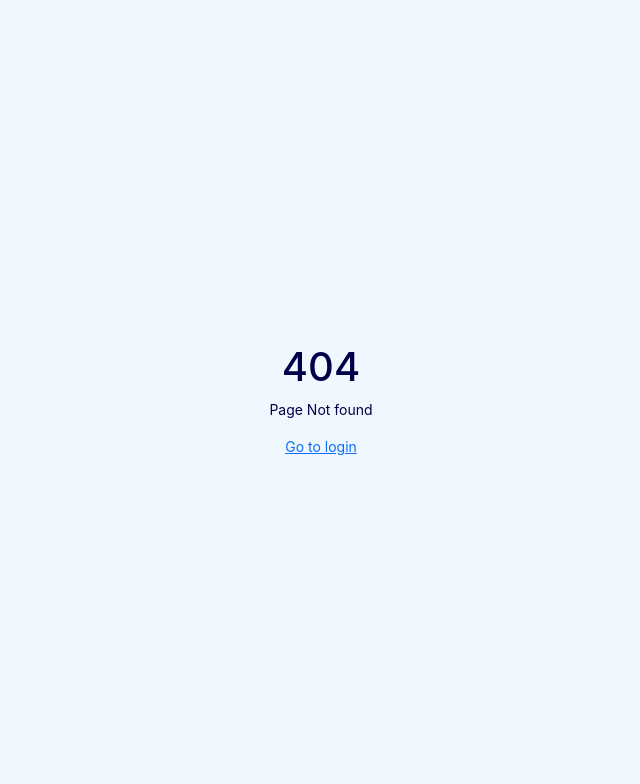
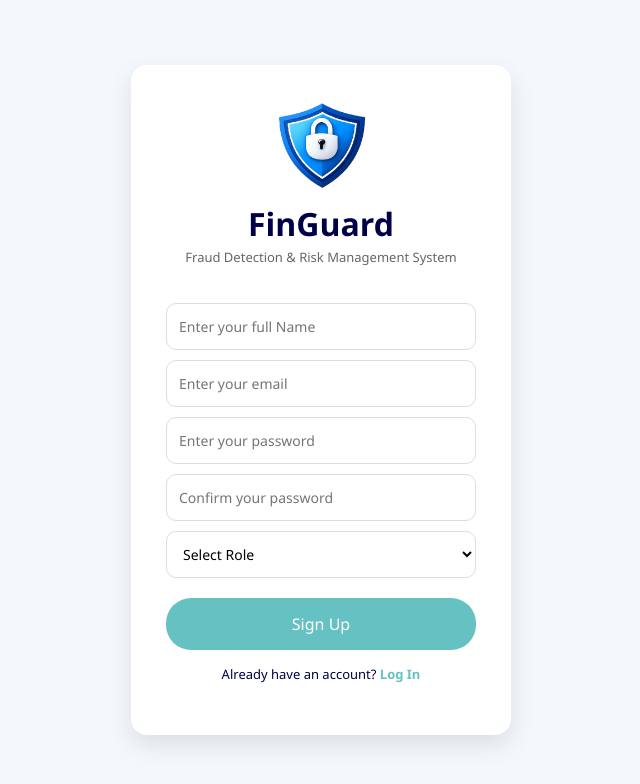
Before and after one commit to Gayathri-8093/FINGUARD, an Angular app: page /signup in a window 1280 px wide. Before the commit this address had no page. Shown: the top 784 px of the page, without its empty margins (319-959 px from the left). Built offline with nearby package versions, Linux system fonts and the light colour scheme.

Commit message:
add sign-up page

```diff
--- a/src/app/admin/kyc-verification/kyc-verification.css
+++ b/src/app/admin/kyc-verification/kyc-verification.css
@@ -74,6 +74,6 @@ textarea {
   min-height: 100vh;
   display: flex;
   flex-direction: column;
-  padding-top: 50px;  /* vertical center */
-  align-items: center;      /* horizontal center */
+  padding-top: 50px;
+  align-items: center;
 }
--- a/src/app/admin/kyc-verification/kyc-verification.html
+++ b/src/app/admin/kyc-verification/kyc-verification.html
@@ -61,4 +61,5 @@
       </div>
     </div>
   </section>
+
 }
--- a/src/app/admin/kyc-verification/kyc-verification.ts
+++ b/src/app/admin/kyc-verification/kyc-verification.ts
@@ -12,6 +12,7 @@ import { Onboarding } from '../../core/services/onboarding';
   styleUrl: './kyc-verification.css',
 })
 export class KycVerification implements OnInit{
+
   view: 'list' | 'review' = 'list';
   selectedKyc?: OnboardingApplication;
   remarks = '';
--- a/src/app/app.routes.ts
+++ b/src/app/app.routes.ts
@@ -2,6 +2,7 @@ import { Routes } from '@angular/router';
 import { AdminGuard } from './core/guards/admin.guard';
 import { BankerGuard } from './core/guards/banker.guard';
 import { NotFound } from './shared/not-found/not-found';
+import { Signup } from './signup/signup';
 
 export const routes: Routes = [
    {
@@ -14,6 +15,13 @@ export const routes: Routes = [
     path: 'login',
     loadComponent:()=> import('./login-page/login-page') .then(m=>m.LoginPage)
   },
+  {
+    path:'signup',
+    loadComponent:()=> import('./signup/signup').then(m => m.Signup)
+
+  },
+
+
 
 
   {
--- a/src/app/login-page/login-page.css
+++ b/src/app/login-page/login-page.css
@@ -87,3 +87,13 @@ button[disabled] {
 img{
   height: 90px;
 }
+.switch-link {
+  margin-top: 15px;
+  font-size: 13px;
+}
+
+.switch-link a {
+  color: #66c2c2;
+  text-decoration: none;
+  font-weight: 600;
+}
--- a/src/app/login-page/login-page.html
+++ b/src/app/login-page/login-page.html
@@ -49,7 +49,13 @@
           }
         </div>
 
-        <button type="submit" [disabled]="form.invalid">Sign In</button>
+        <button type="submit" [disabled]="form.invalid">Log In</button>
+
+        <p class="switch-link"> Don't have an account ?
+          <a routerLink="/signup">Sign up</a>
+        </p>
+
+
 
         <div class="demo">
           <p><b>Banker:</b> banker@finguard.com / banker123</p>
--- a/src/app/login-page/login-page.ts
+++ b/src/app/login-page/login-page.ts
@@ -1,12 +1,12 @@
 import { Component } from '@angular/core';
 import { FormBuilder, FormGroup, FormsModule, ReactiveFormsModule, Validators } from '@angular/forms';
-import { Router } from '@angular/router';
+import { Router, RouterModule } from '@angular/router';
 import { AuthService } from '../core/services/auth.service';
 
 @Component({
   selector: 'app-login-page',
   standalone:true,
-  imports: [FormsModule, ReactiveFormsModule],
+  imports: [FormsModule, ReactiveFormsModule,RouterModule],
   templateUrl: './login-page.html',
   styleUrl: './login-page.css',
 })
--- /dev/null
+++ b/src/app/signup/signup.css
@@ -0,0 +1,89 @@
+.auth-container {
+  height: 100vh;
+  display: flex;
+  justify-content: center;
+  align-items: center;
+  background: #f4f7fb;
+  font-family: 'Segoe UI', Tahoma, Geneva, Verdana, sans-serif;
+}
+
+.auth-card {
+  width: 380px;
+  background: white;
+  border-radius: 16px;
+  padding: 35px;
+  box-shadow: 0 10px 25px rgba(0, 0, 0, 0.1);
+  font-family: 'Segoe UI', Tahoma, Geneva, Verdana, sans-serif;
+}
+
+.auth-right {
+  text-align: center;
+}
+
+.logo {
+  width: 95px;
+  height: 90px;
+  margin-bottom: 10px;
+}
+
+h2 {
+  margin: 5px 0;
+  font-weight: 700;
+}
+
+.subtitle {
+  font-size: 13px;
+  color: #666;
+  margin-bottom: 25px;
+  font-family: 'Segoe UI', Tahoma, Geneva, Verdana, sans-serif;
+}
+
+input,
+select {
+  width: 100%;
+  padding: 12px;
+  margin-top: 10px;
+  border-radius: 10px;
+  border: 1px solid #ddd;
+  outline: none;
+  font-size: 14px;
+}
+
+select {
+  background: white;
+}
+
+small {
+  color: red;
+  font-size: 12px;
+  text-align: left;
+  display: block;
+  margin-top: 3px;
+}
+
+button {
+  width: 100%;
+  padding: 14px;
+  margin-top: 20px;
+  border-radius: 25px;
+  border: none;
+  background: #66c2c2;
+  color: white;
+  font-size: 16px;
+  cursor: pointer;
+}
+
+button:hover {
+  background: #56b3b3;
+}
+
+.switch-link {
+  margin-top: 15px;
+  font-size: 13px;
+}
+
+.switch-link a {
+  color: #66c2c2;
+  text-decoration: none;
+  font-weight: 600;
+}
--- /dev/null
+++ b/src/app/signup/signup.html
@@ -0,0 +1,77 @@
+<div class="auth-container">
+  <div class="auth-card">
+
+    <!-- Right Section -->
+    <div class="auth-right">
+      <img src="assets/logotoo.png" alt="FinGuard Logo" class="logo" />
+
+      <h2>FinGuard</h2>
+      <p class="subtitle">Fraud Detection & Risk Management System</p>
+
+      <form [formGroup]="signupForm" (ngSubmit)="onSubmit()">
+        <input type="name" placeholder="Enter your full Name"/>
+
+        <input
+          type="email"
+          placeholder="Enter your email"
+          formControlName="email"
+        />
+
+        <small *ngIf="submitted && f['email']?.errors">
+          Enter a valid email
+        </small>
+
+        <input
+          type="password"
+          placeholder="Enter your password"
+          formControlName="password"
+        />
+
+        <small *ngIf="
+   submitted &&
+   f['password']?.errors?.['minlength']
+ ">
+ Minimum 8 characters required
+</small>
+<small
+ *ngIf="
+   submitted &&
+   f['password']?.errors?.['pattern']
+ "
+>
+ Password must contain uppercase, lowercase, number and special character
+</small>
+
+        <input
+          type="password"
+          placeholder="Confirm your password"
+          formControlName="confirmPassword"
+        />
+
+        <small *ngIf="signupForm.get('confirmPassword')?.touched && signupForm.errors?.['mismatch']">
+          Passwords do not match
+        </small>
+
+        <select formControlName="role">
+          <option value="">Select Role</option>
+          <option value="BANKER">Banker</option>
+          <option value="ADMIN">Admin</option>
+          <option value="CUSTOMER">Customer</option>
+        </select>
+
+        <small *ngIf="submitted && f['role']?.errors">
+          Role is required
+        </small>
+
+        <button type="submit">Sign Up</button>
+
+        <p class="switch-link">
+          Already have an account?
+          <a routerLink="/login">Log In</a>
+        </p>
+
+      </form>
+    </div>
+
+  </div>
+</div>
--- /dev/null
+++ b/src/app/signup/signup.ts
@@ -0,0 +1,60 @@
+import { CommonModule } from '@angular/common';
+import { Component } from '@angular/core';
+import { ReactiveFormsModule,FormBuilder,FormGroup,Validators } from '@angular/forms';
+import { RouterModule } from '@angular/router';
+
+@Component({
+  selector: 'app-signup',
+  imports: [CommonModule,ReactiveFormsModule,RouterModule],
+  standalone:true,
+  templateUrl: './signup.html',
+  styleUrl: './signup.css',
+})
+export class Signup {
+  signupForm!: FormGroup;
+  submitted = false;
+
+  constructor(private fb: FormBuilder) {
+    this.signupForm = this.fb.group(
+      {
+        email: ['', [Validators.required, Validators.email]],
+        password: ['',
+          [Validators.required,
+           Validators.minLength(8),
+           Validators.pattern('^(?=.*[a-z])(?=.*[A-Z])(?=.*\\d)(?=.*[@$!%*?&]).{8,}$')]],
+        confirmPassword: ['', Validators.required],
+        role: ['', Validators.required]
+      },
+      { validators: this.passwordMatchValidator }
+    );
+  }
+
+  passwordMatchValidator(form: FormGroup) {
+    const password = form.get('password')?.value;
+    const confirmPassword = form.get('confirmPassword')?.value;
+
+    if (password && confirmPassword !== confirmPassword)
+    {
+      return {mismatch: true};
+    }
+    return null;
+  }
+
+  onSubmit() {
+    this.submitted = true;
+
+    if (this.signupForm.invalid) {
+      this.signupForm.markAllAsTouched();
+      return;
+    }
+
+    console.log('Signup Data:', this.signupForm.value);
+
+    // API call will come here later
+  }
+
+  get f() {
+    return this.signupForm.controls;
+  }
+
+}
```
Also changed, not shown: 1 other file (tests, documents, lock files or other folders).
